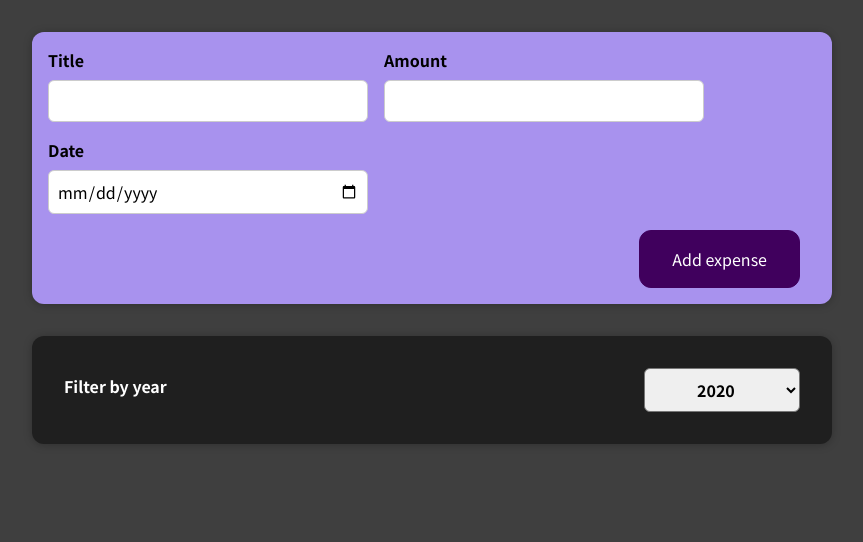
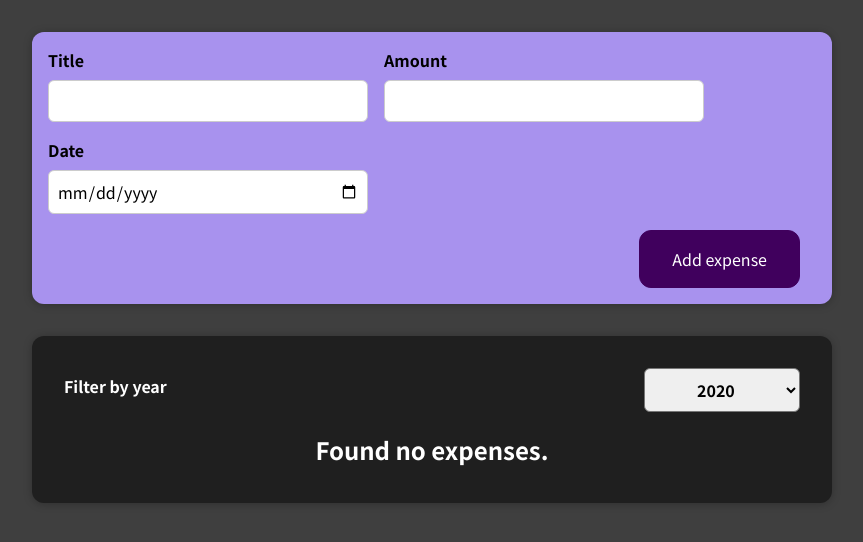
Before and after one commit to SarahWimark/MyExpenses, a React (Create React App) app: page / in a window 1280 px wide. Shown: the top 542 px of the page, without its empty margins (208-1071 px from the left). Built offline with nearby package versions, Linux system fonts and the light colour scheme.

Commit message:
Adding a expenseslist component

```diff
--- /dev/null
+++ b/src/expenses/components/ExpensesList.css
@@ -0,0 +1,9 @@
+.expense-list {
+  list-style: none;
+  padding: 0;
+}
+
+.expense-list__fallback {
+  color: white;
+  text-align: center;
+}
--- /dev/null
+++ b/src/expenses/components/ExpensesList.js
@@ -0,0 +1,22 @@
+import React from "react";
+import ExpenseItem from "./ExpenseItem";
+import "./ExpensesList.css";
+
+export const ExpensesList = ({ expenses }) => {
+  if (expenses.length === 0) {
+    return <h2 className="expense-list__fallback">Found no expenses.</h2>;
+  }
+
+  return (
+    <ul className="expense-list">
+      {expenses.map((expense) => (
+        <ExpenseItem
+          key={expense.id}
+          title={expense.title}
+          amount={expense.amount}
+          date={expense.date}
+        />
+      ))}
+    </ul>
+  );
+};
--- a/src/expenses/features/Expenses.js
+++ b/src/expenses/features/Expenses.js
@@ -1,8 +1,7 @@
 import React, { useState } from "react";
-import { ExpenseItem } from "../components/ExpenseItem";
+import { ExpensesList } from "../components/ExpensesList";
 import { Card } from "../../components/UI/Card";
 import { ExpenseFilter } from "../components/ExpenseFilter";
-
 import "./Expenses.css";
 
 export const Expenses = ({ expenses }) => {
@@ -20,14 +19,7 @@
     <>
       <Card className="expenses">
         <ExpenseFilter value={year} onYearChange={onYearChange} />
-        {filteredExpenses.map((expense) => (
-          <ExpenseItem
-            title={expense.title}
-            amount={expense.amount}
-            date={expense.date}
-            key={expense.id}
-          />
-        ))}
+        <ExpensesList expenses={filteredExpenses} />
       </Card>
     </>
   );
```
